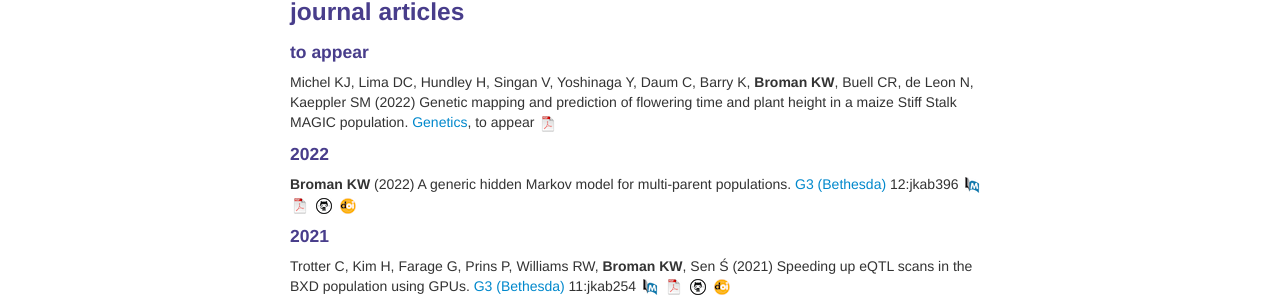
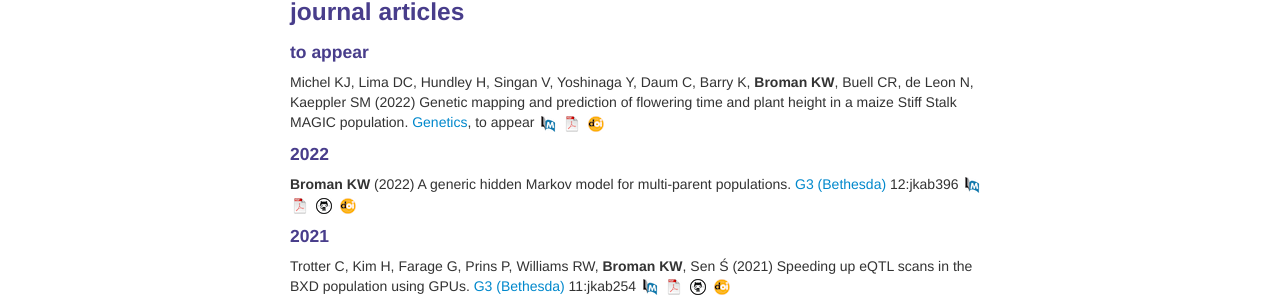
Before and after one commit to kbroman/kbroman.github.io, a Jekyll site: the page built from pubs.md, in a window 1280 px wide. Shown: the part 303-609 px from the top of the page. Built offline with Jekyll 4.4.1, drawn with Linux system fonts in a browser that asks for light colours.

Commit message:
pubs.md: Add links + doi for Michel et al paper

```diff
--- a/pubs.md
+++ b/pubs.md
@@ -36,8 +36,12 @@ Michel KJ, Lima DC, Hundley H, Singan V, Yoshinaga Y, Daum C, Barry K,
 **Broman KW**, Buell CR, de Leon N, Kaeppler SM (2022) Genetic mapping and
 prediction of flowering time and plant height in a maize Stiff Stalk
 MAGIC population. [Genetics](https://academic.oup.com/genetics), to appear
-[![pdf](icons16/pdf-icon.png)](https://www.biorxiv.org/content/10.1101/2022.01.31.478539v1.full.pdf)
+[![PubMed](icons16/pubmed-icon.png)](https://pubmed.ncbi.nlm.nih.gov/35441688/)
+[![pdf](icons16/pdf-icon.png)](https://academic.oup.com/genetics/advance-article-pdf/doi/10.1093/genetics/iyac063/43400511/iyac063.pdf)
+[![doi](icons16/doi-icon.png)](https://doi.org/10.1093/genetics/iyac063)
 <!-- * 168 * -->
+<!-- https://doi.org/10.1093/genetics/iyac063 -->
+
 
 #### 2022
 
```
Also changed, not shown: 1 other file.
